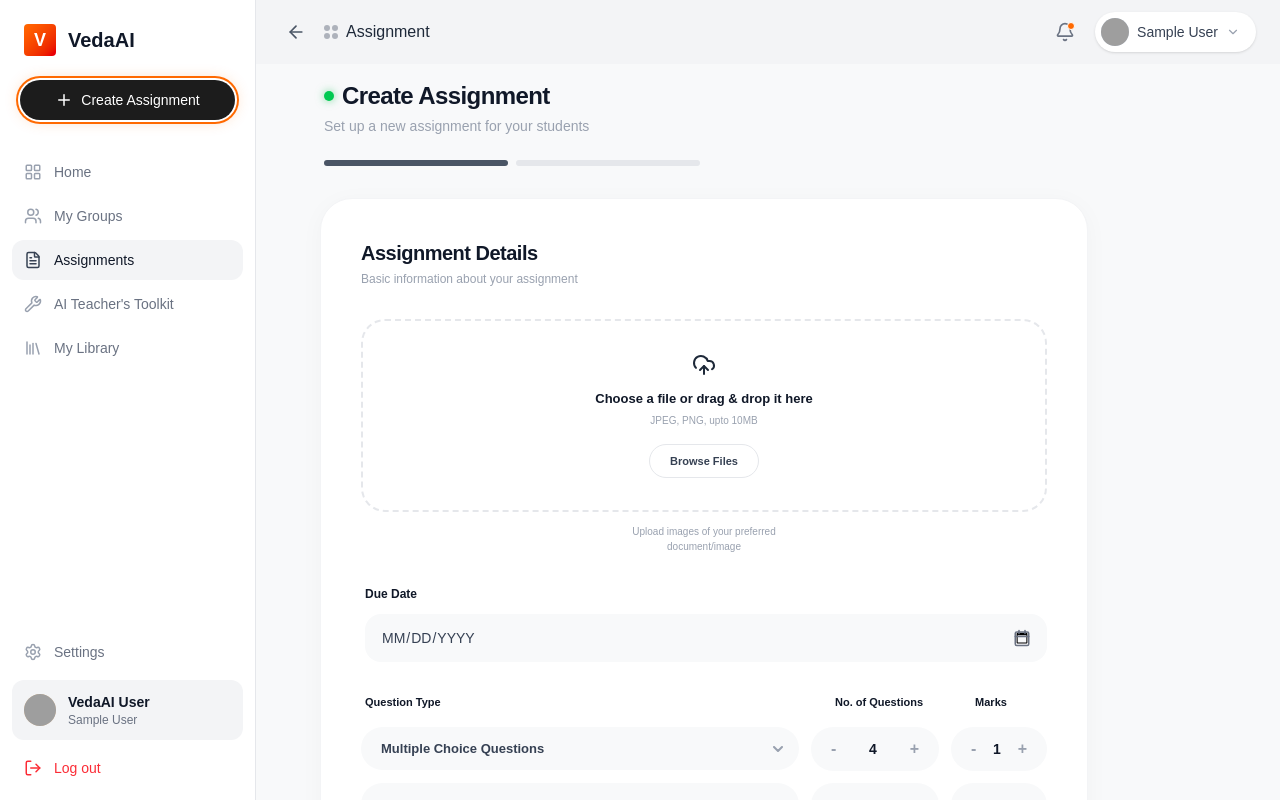
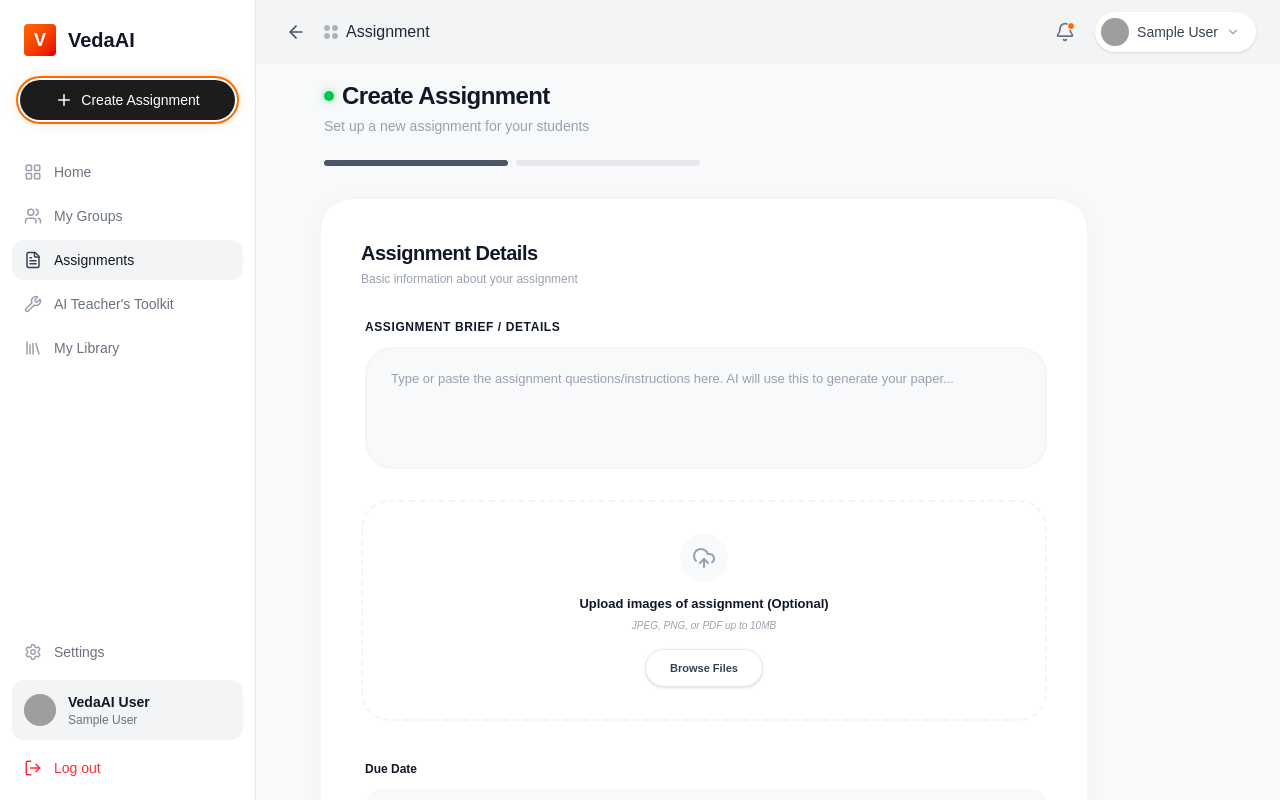
Before and after one commit to ritikparmar45/veassi, a Next.js app in the folder frontend/: page /create in a window 1280 px wide. Built offline with nearby package versions, Linux system fonts and the light colour scheme; no server answers; sample sign-in values are in the browser's storage; grey boxes are pictures that could not be loaded.

Commit message:
update ui

```diff
--- a/frontend/src/app/page.tsx
+++ b/frontend/src/app/page.tsx
@@ -237,60 +237,46 @@
                   </div>
                 </div>
 
-                <div className="flex flex-col items-end">
-                  <button
-                    onClick={(e) => {
-                      e.stopPropagation();
-                      setMenuOpenId(menuOpenId === assignment._id ? null : assignment._id);
-                    }}
-                    className="p-1 hover:bg-gray-100 rounded-full transition-colors text-gray-400 group-hover:text-gray-600"
-                  >
-                    <MoreVertical size={18} />
-                  </button>
-
-                  <AnimatePresence>
-                    {menuOpenId === assignment._id && (
-                      <motion.div
-                        initial={{ opacity: 0, scale: 0.9, y: -10 }}
-                        animate={{ opacity: 1, scale: 1, y: 0 }}
-                        exit={{ opacity: 0, scale: 0.9, y: -10 }}
-                        className="absolute right-0 mt-8 bg-white rounded-xl shadow-xl border border-gray-100 py-1 z-50 min-w-[120px]"
-                      >
+                <div className="flex items-center space-x-1">
                   <button
                     onClick={(e) => {
                       e.stopPropagation();
                       setEditingId(assignment._id);
-                            setNewDueDate(assignment.dueDate.split('T')[0]);
-                            setMenuOpenId(null);
+                      setNewDueDate(new Date(assignment.dueDate).toISOString().split('T')[0]);
                     }}
-                          className="flex items-center space-x-2 w-full px-4 py-2 hover:bg-gray-50 text-gray-600 text-sm font-medium transition-colors"
+                    className="p-2 hover:bg-blue-50 text-gray-400 hover:text-blue-600 rounded-lg transition-all duration-200"
+                    title="Edit Due Date"
                   >
-                          <Edit2 size={14} />
-                          <span>Edit Date</span>
+                    <Edit2 size={16} />
                   </button>
                   <button
                     onClick={(e) => handleDelete(assignment._id, e)}
-                          className="flex items-center space-x-2 w-full px-4 py-2 hover:bg-red-50 text-red-500 text-sm font-medium transition-colors border-t border-gray-50"
+                    className="p-2 hover:bg-red-50 text-gray-400 hover:text-red-600 rounded-lg transition-all duration-200"
+                    title="Delete Assignment"
                   >
-                          <Trash2 size={14} />
-                          <span>Delete</span>
+                    <Trash2 size={16} />
                   </button>
-                      </motion.div>
-                    )}
-                  </AnimatePresence>
                 </div>
               </div>
 
-              <div className="flex items-center text-[10px] md:text-xs font-bold uppercase tracking-wide mt-8">
+              {/* Card Body */}
+              <div className="mt-4 flex flex-col justify-between flex-1">
+                <div className="flex items-center space-x-4 mb-4">
+                   <div className="flex items-center space-x-1.5 text-gray-500">
+                      <CalendarIcon size={13} className="text-gray-400" />
+                      <span className="text-[11px] font-bold uppercase tracking-wider">
+                        {new Date(assignment.dueDate).toLocaleDateString('en-US', { month: 'short', day: 'numeric', year: 'numeric' })}
+                      </span>
+                   </div>
+                   {isExpired && (
+                     <span className="text-[10px] font-black text-red-500 bg-red-50 px-2 py-0.5 rounded-full uppercase">Expired</span>
+                   )}
+                </div>
+                <div className="flex items-center text-[10px] md:text-xs font-bold uppercase tracking-wide">
                   <span className="text-gray-400 mr-4">
                     Created : <span className="text-gray-600 ml-1 font-extrabold">{new Date(assignment.createdAt).toLocaleDateString()}</span>
                   </span>
-                <span className={isExpired ? 'text-red-400' : 'text-gray-400'}>
-                  Due : <span className={`${isExpired ? 'text-red-500' : 'text-gray-600'} ml-1 font-extrabold`}>
-                    {new Date(assignment.dueDate).toLocaleDateString()}
-                    {isExpired && " (EXPIRED)"}
-                  </span>
-                </span>
+                </div>
               </div>
             </motion.div>
           );
--- a/frontend/src/components/AssignmentForm.tsx
+++ b/frontend/src/components/AssignmentForm.tsx
@@ -1,9 +1,9 @@
 'use client';
 
-import { useState } from 'react';
+import { useState, useRef } from 'react';
 import { useRouter } from 'next/navigation';
 import axios from 'axios';
-import { CloudUpload, Calendar, X, Plus, Mic, ArrowRight, ArrowLeft } from 'lucide-react';
+import { CloudUpload, Calendar, X, Plus, Mic, ArrowRight, ArrowLeft, FileText } from 'lucide-react';
 import { useAuthStore } from '../store/useAuthStore';
 import { motion, AnimatePresence } from 'framer-motion';
 
@@ -15,6 +15,8 @@
 
   const [dueDate, setDueDate] = useState('');
   const [instructions, setInstructions] = useState('');
+  const [selectedFile, setSelectedFile] = useState<File | null>(null);
+  const fileInputRef = useRef<HTMLInputElement>(null);
 
   const [questionRows, setQuestionRows] = useState([
     { id: 1, type: 'Multiple Choice Questions', count: 4, marks: 1 },
@@ -92,16 +94,63 @@
 
       {error && <div className="p-3 mb-6 bg-red-50 text-red-600 text-sm rounded-xl">{error}</div>}
 
-      {/* Upload Box */}
-      <div className="border-2 border-dashed border-gray-200 rounded-[24px] p-8 flex flex-col items-center justify-center text-center mb-3 hover:bg-gray-50 transition cursor-pointer">
-        <CloudUpload className="text-gray-800 mb-3" size={24} />
-        <h4 className="font-semibold text-gray-900 text-[13px]">Choose a file or drag & drop it here</h4>
-        <p className="text-[10px] text-gray-400 mt-1 mb-4">JPEG, PNG, upto 10MB</p>
-        <button type="button" className="px-5 py-2 rounded-full border border-gray-200 text-[11px] font-bold text-gray-700 hover:bg-gray-100 transition">
-          Browse Files
-        </button>
+      {/* Upload Box & Instructions Section */}
+      <div className="space-y-6 mb-10">
+        <div className="pl-1">
+          <label className="block text-xs font-bold text-gray-900 mb-3 uppercase tracking-wider">Assignment Brief / Details</label>
+          <textarea
+            rows={4}
+            value={instructions}
+            onChange={(e) => setInstructions(e.target.value)}
+            placeholder="Type or paste the assignment questions/instructions here. AI will use this to generate your paper..."
+            className="w-full bg-[#f8f9fa] border-2 border-gray-100 rounded-[28px] py-5 px-6 text-[13px] font-medium focus:ring-4 focus:ring-gray-100 text-gray-700 outline-none resize-none placeholder-gray-400 transition-all"
+          />
+        </div>
+
+        <div
+          onClick={() => fileInputRef.current?.click()}
+          className={`border-2 border-dashed rounded-[28px] p-8 flex flex-col items-center justify-center text-center transition-all cursor-pointer group ${selectedFile ? 'border-green-200 bg-green-50' : 'border-gray-100 hover:border-gray-200 hover:bg-gray-50'}`}
+        >
+          <input
+            type="file"
+            ref={fileInputRef}
+            onChange={(e) => setSelectedFile(e.target.files?.[0] || null)}
+            className="hidden"
+            accept="image/*,.pdf"
+          />
+
+          {selectedFile ? (
+            <div className="flex flex-col items-center animate-in fade-in zoom-in duration-300">
+               <div className="w-12 h-12 bg-green-100 text-green-600 rounded-full flex items-center justify-center mb-3">
+                  <FileText size={24} />
+               </div>
+               <h4 className="font-bold text-gray-900 text-sm">{selectedFile.name}</h4>
+               <p className="text-[10px] text-green-600 font-bold mt-1 uppercase">File Selected</p>
+               <button
+                type="button"
+                onClick={(e) => { e.stopPropagation(); setSelectedFile(null); }}
+                className="mt-4 px-4 py-1.5 rounded-full bg-white border border-red-100 text-[10px] font-bold text-red-500 hover:bg-red-50 transition"
+               >
+                 Remove File
+               </button>
+            </div>
+          ) : (
+            <>
+              <div className="w-12 h-12 bg-gray-50 text-gray-400 rounded-full flex items-center justify-center mb-3 group-hover:scale-110 transition-transform">
+                <CloudUpload size={24} />
+              </div>
+              <h4 className="font-bold text-gray-900 text-[13px]">Upload images of assignment (Optional)</h4>
+              <p className="text-[10px] text-gray-400 mt-1 mb-4 italic">JPEG, PNG, or PDF up to 10MB</p>
+              <button
+                type="button"
+                className="px-6 py-2.5 rounded-full bg-white border border-gray-200 text-[11px] font-bold text-gray-700 shadow-sm group-hover:bg-gray-900 group-hover:text-white group-hover:border-gray-900 transition-all"
+              >
+                Browse Files
+              </button>
+            </>
+          )}
+        </div>
       </div>
-      <p className="text-[10px] text-center text-gray-400 mb-8 max-w-[200px] mx-auto">Upload images of your preferred document/image</p>
 
       {/* Due Date */}
       <div className="mb-8 pl-1">
@@ -208,22 +257,7 @@
         <div>Total Marks : {totalMarks}</div>
       </div>
 
-      {/* Additional Instructions */}
-      <div className="mb-12 pl-1">
-        <label className="block text-xs font-bold text-gray-900 mb-3">Additional Information (For better output)</label>
-        <div className="relative">
-          <textarea
-            rows={4}
-            value={instructions}
-            onChange={(e) => setInstructions(e.target.value)}
-            placeholder="e.g Generate a question paper for 3 hour exam duration..."
-            className="w-full bg-[#f8f9fa] border border-gray-200 border-dashed rounded-[24px] py-4 px-5 text-[13px] font-medium focus:ring-2 focus:ring-gray-300 text-gray-700 outline-none resize-none placeholder-gray-400"
-          />
-          <button type="button" className="absolute bottom-4 right-4 p-2 bg-white rounded-full shadow-sm border border-gray-100 text-gray-500 hover:text-gray-900 transition">
-            <Mic size={16} />
-          </button>
-        </div>
-      </div>
+      {/* Additional Instructions - Removed from here as it's moved to the top */}
 
         {/* Navigation Buttons */}
         <div className="flex justify-between items-center pt-8 border-t border-gray-100">
```
Also changed, not shown: 1 other file (tests, documents, lock files or other folders). Lines whose indentation alone changed are shown as unchanged.
